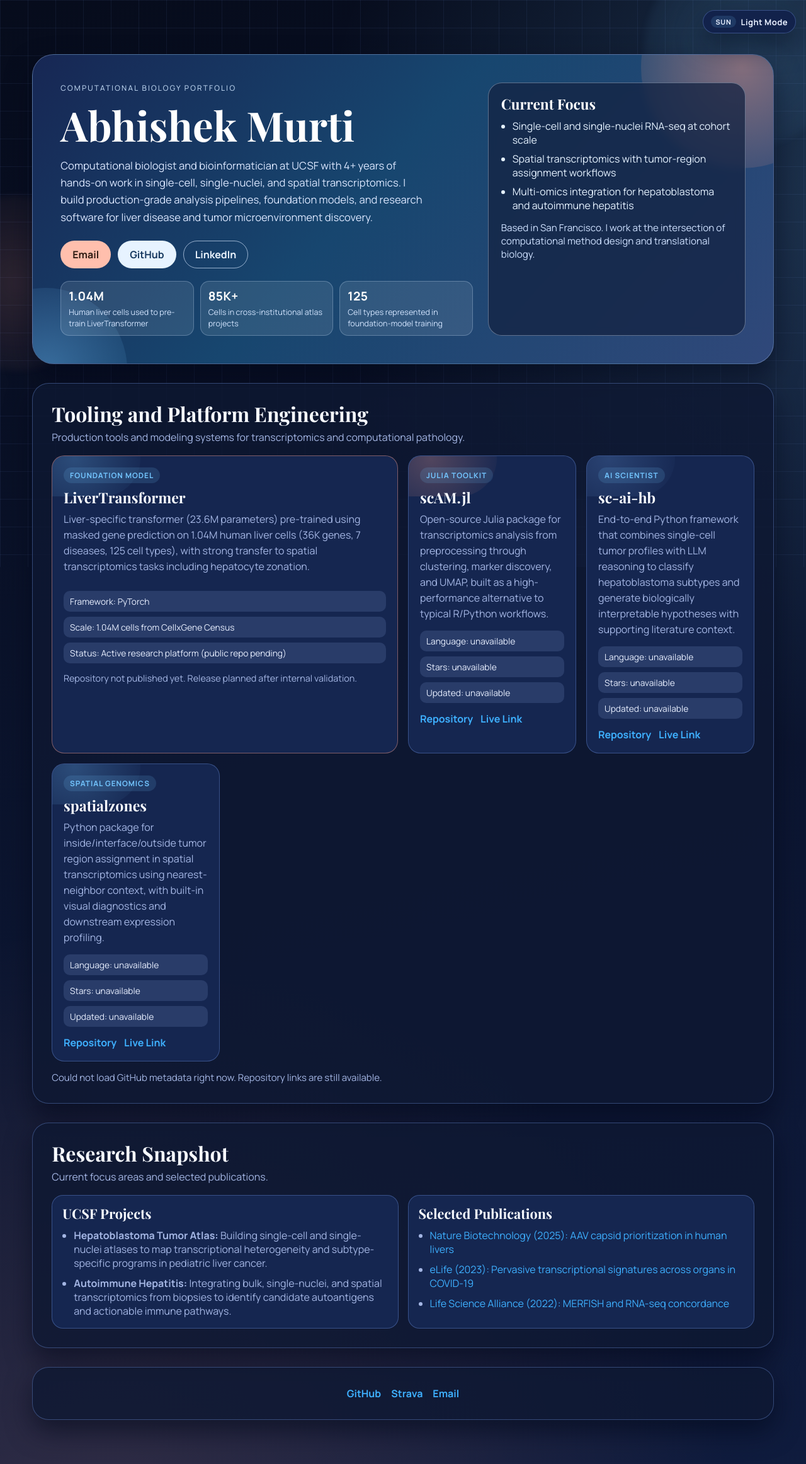
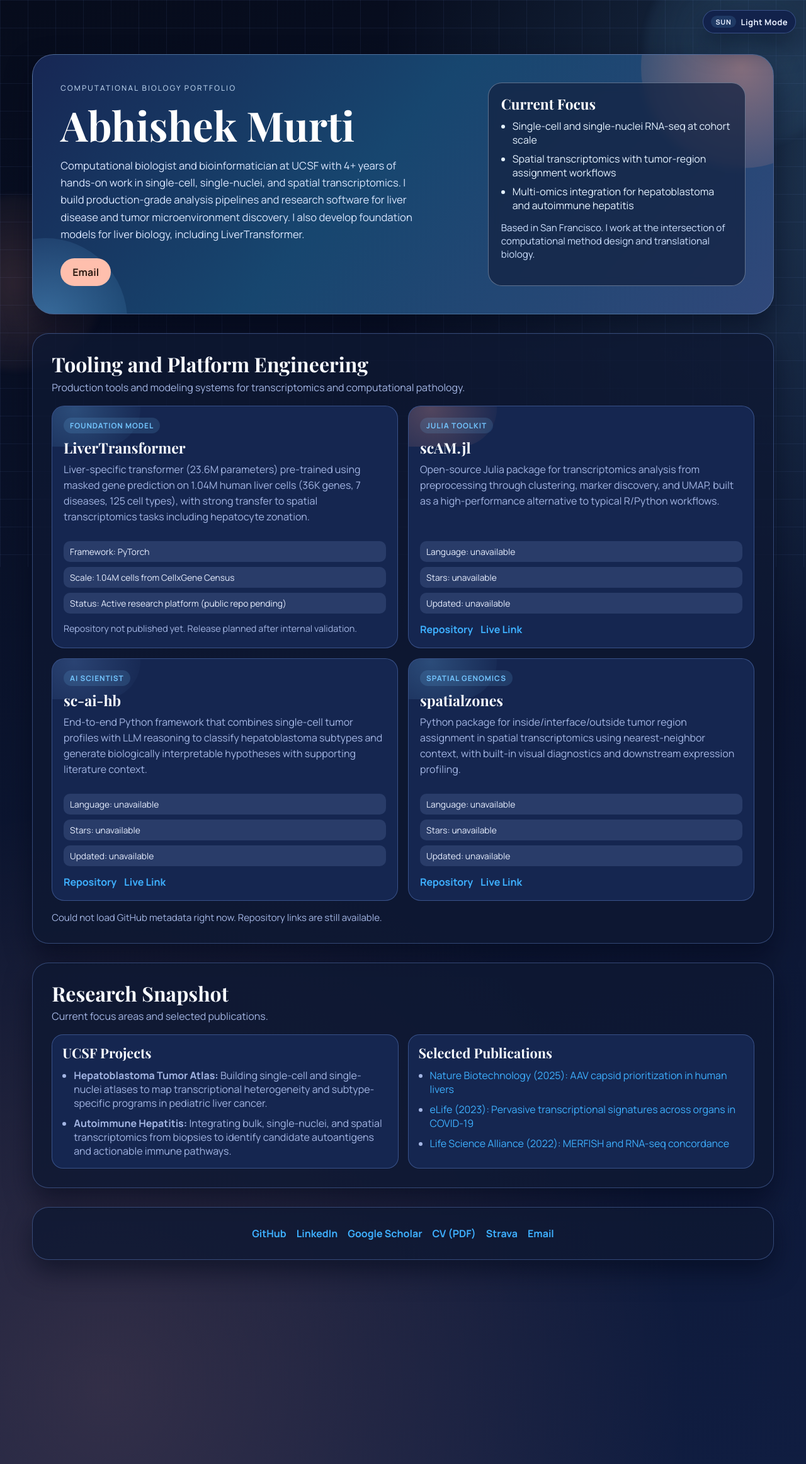
Before and after one commit to murti-abhishek/murti-abhishek.github.io, a Jekyll site: the page built from index.md, in a window 1280 px wide. Shown: the whole page at 63% size. Built offline with Jekyll 4.4.1, drawn with Linux system fonts in a browser that asks for light colours; comment, search, counter and statistics services are not loaded.

Commit message:
Refine hero copy, project layout, and footer links

```diff
--- a/assets/css/style.css
+++ b/assets/css/style.css
@@ -313,35 +313,6 @@ h3 {
   color: #ebf4ff;
 }
 
-.impact-strip {
-  margin-top: 20px;
-  display: grid;
-  grid-template-columns: repeat(3, minmax(0, 1fr));
-  gap: 10px;
-}
-
-.impact-item {
-  border-radius: 14px;
-  border: 1px solid rgba(211, 229, 255, 0.28);
-  background: rgba(238, 247, 255, 0.1);
-  padding: 10px 12px;
-}
-
-.impact-value {
-  margin: 0;
-  font-size: 1.2rem;
-  font-weight: 800;
-  letter-spacing: 0.02em;
-  color: #ffffff;
-}
-
-.impact-label {
-  margin: 4px 0 0;
-  font-size: 0.78rem;
-  line-height: 1.4;
-  color: #d3e5ff;
-}
-
 .hero-panel {
   background: var(--panel-bg);
   border: 1px solid rgba(224, 238, 255, 0.36);
@@ -392,7 +363,7 @@ h3 {
 .project-grid {
   margin-top: 18px;
   display: grid;
-  grid-template-columns: repeat(auto-fit, minmax(240px, 1fr));
+  grid-template-columns: repeat(2, minmax(0, 1fr));
   gap: 16px;
 }
 
@@ -432,11 +403,6 @@ h3 {
 .project-card:hover {
   --lift: -4px;
   box-shadow: 0 12px 24px rgba(8, 14, 28, 0.22);
-}
-
-.project-card-featured {
-  grid-column: span 2;
-  border-color: rgba(255, 159, 135, 0.45);
 }
 
 .project-tag,
@@ -621,12 +587,6 @@ h3 {
   }
 }
 
-@media (max-width: 1080px) {
-  .project-card-featured {
-    grid-column: span 1;
-  }
-}
-
 @media (max-width: 960px) {
   .hero {
     grid-template-columns: 1fr;
@@ -636,7 +596,7 @@ h3 {
     max-width: 640px;
   }
 
-  .impact-strip {
+  .project-grid {
     grid-template-columns: 1fr;
   }
 }
--- a/assets/js/projects.js
+++ b/assets/js/projects.js
@@ -4,7 +4,6 @@
 
   setupThemeToggle();
   setupRevealAnimations();
-  setupCounters();
   setupCardTilt();
   syncSelectedProjects();
 
@@ -87,76 +86,6 @@
     for (const item of items) {
       observer.observe(item);
     }
-  }
-
-  function setupCounters() {
-    const counters = Array.from(document.querySelectorAll("[data-counter]"));
-    if (!counters.length) {
-      return;
-    }
-
-    const setFinal = (node) => {
-      const target = Number(node.dataset.counter || "0");
-      const decimals = Number(node.dataset.decimals || "0");
-      const suffix = node.dataset.suffix || "";
-      node.textContent = formatCounter(target, decimals, suffix);
-    };
-
-    if (prefersReducedMotion || !("IntersectionObserver" in window)) {
-      counters.forEach(setFinal);
-      return;
-    }
-
-    counters.forEach((counter) => {
-      counter.textContent = formatCounter(0, Number(counter.dataset.decimals || "0"), counter.dataset.suffix || "");
-    });
-
-    const observer = new IntersectionObserver(
-      (entries) => {
-        for (const entry of entries) {
-          if (!entry.isIntersecting) {
-            continue;
-          }
-
-          const node = entry.target;
-          observer.unobserve(node);
-          animateCounter(node);
-        }
-      },
-      {
-        threshold: 0.35
-      }
-    );
-
-    counters.forEach((counter) => observer.observe(counter));
-  }
-
-  function animateCounter(node) {
-    const target = Number(node.dataset.counter || "0");
-    const decimals = Number(node.dataset.decimals || "0");
-    const suffix = node.dataset.suffix || "";
-    const durationMs = 1200;
-    const start = performance.now();
-
-    const step = (timestamp) => {
-      const elapsed = timestamp - start;
-      const progress = Math.min(elapsed / durationMs, 1);
-      const eased = 1 - Math.pow(1 - progress, 3);
-      const value = target * eased;
-
-      node.textContent = formatCounter(value, decimals, suffix);
-
-      if (progress < 1) {
-        requestAnimationFrame(step);
-      }
-    };
-
-    requestAnimationFrame(step);
-  }
-
-  function formatCounter(value, decimals, suffix) {
-    const formatted = decimals > 0 ? value.toFixed(decimals) : Math.round(value).toString();
-    return `${formatted}${suffix}`;
   }
 
   function setupCardTilt() {
--- a/index.md
+++ b/index.md
@@ -11,28 +11,12 @@ description: Computational biology, bioinformatics, and software projects by Abh
       <h1>Abhishek Murti</h1>
       <p class="hero-copy">
         Computational biologist and bioinformatician at UCSF with 4+ years of hands-on work in single-cell,
-        single-nuclei, and spatial transcriptomics. I build production-grade analysis pipelines, foundation models,
-        and research software for liver disease and tumor microenvironment discovery.
+        single-nuclei, and spatial transcriptomics. I build production-grade analysis pipelines and research software
+        for liver disease and tumor microenvironment discovery. I also develop foundation models for liver biology,
+        including LiverTransformer.
       </p>
       <div class="hero-actions">
         <a class="btn btn-primary" href="mailto:murtiabhishek@gmail.com">Email</a>
-        <a class="btn btn-secondary" href="https://github.com/murti-abhishek" target="_blank" rel="noopener noreferrer">GitHub</a>
-        <a class="btn btn-ghost" href="https://linkedin.com/in/abhishek-murti" target="_blank" rel="noopener noreferrer">LinkedIn</a>
-      </div>
-
-      <div class="impact-strip">
-        <article class="impact-item">
-          <p class="impact-value" data-counter="1.04" data-decimals="2" data-suffix="M">1.04M</p>
-          <p class="impact-label">Human liver cells used to pre-train LiverTransformer</p>
-        </article>
-        <article class="impact-item">
-          <p class="impact-value" data-counter="85" data-decimals="0" data-suffix="K+">85K+</p>
-          <p class="impact-label">Cells in cross-institutional atlas projects</p>
-        </article>
-        <article class="impact-item">
-          <p class="impact-value" data-counter="125" data-decimals="0">125</p>
-          <p class="impact-label">Cell types represented in foundation-model training</p>
-        </article>
       </div>
     </div>
 
@@ -54,7 +38,7 @@ description: Computational biology, bioinformatics, and software projects by Abh
     </div>
 
     <div id="project-grid" class="project-grid" aria-live="polite">
-      <article class="project-card project-card-featured">
+      <article class="project-card">
         <p class="project-tag">Foundation Model</p>
         <h3>LiverTransformer</h3>
         <p class="project-description">Liver-specific transformer (23.6M parameters) pre-trained using masked gene prediction on 1.04M human liver cells (36K genes, 7 diseases, 125 cell types), with strong transfer to spatial transcriptomics tasks including hepatocyte zonation.</p>
@@ -146,6 +130,9 @@ description: Computational biology, bioinformatics, and software projects by Abh
   <footer class="site-footer section-reveal">
     <p class="footer-links">
       <a href="https://github.com/murti-abhishek" target="_blank" rel="noopener noreferrer">GitHub</a>
+      <a href="https://linkedin.com/in/abhishek-murti" target="_blank" rel="noopener noreferrer">LinkedIn</a>
+      <a href="https://scholar.google.com/citations?user=DqYP1wsAAAAJ&hl=en" target="_blank" rel="noopener noreferrer">Google Scholar</a>
+      <a href="{{ '/assets/docs/Abhishek_Murti_CV.pdf' | relative_url }}" target="_blank" rel="noopener noreferrer">CV (PDF)</a>
       <a href="https://www.strava.com/athletes/84323856" target="_blank" rel="noopener noreferrer">Strava</a>
       <a href="mailto:murtiabhishek@gmail.com">Email</a>
     </p>
```
Also changed, not shown: 1 other file.
